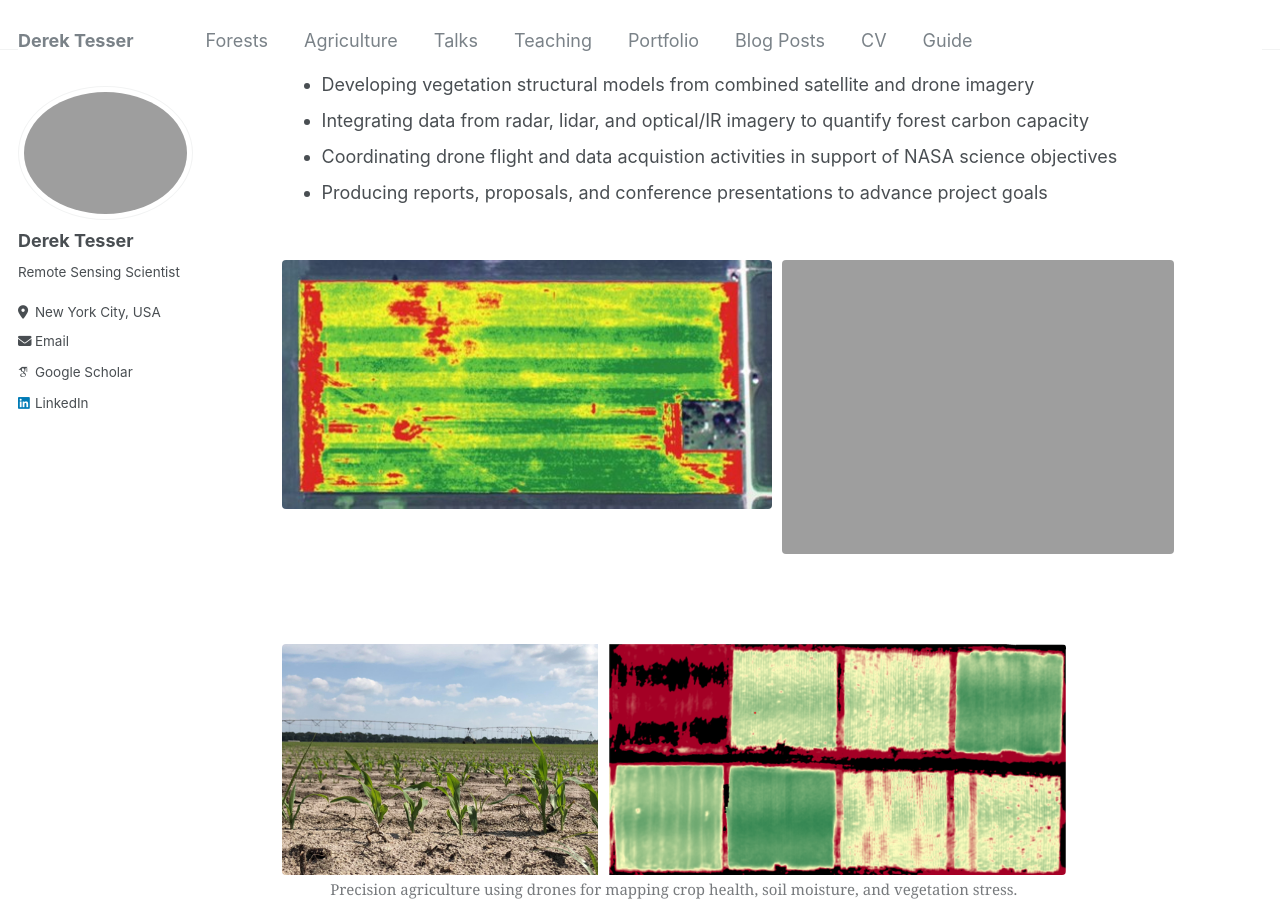
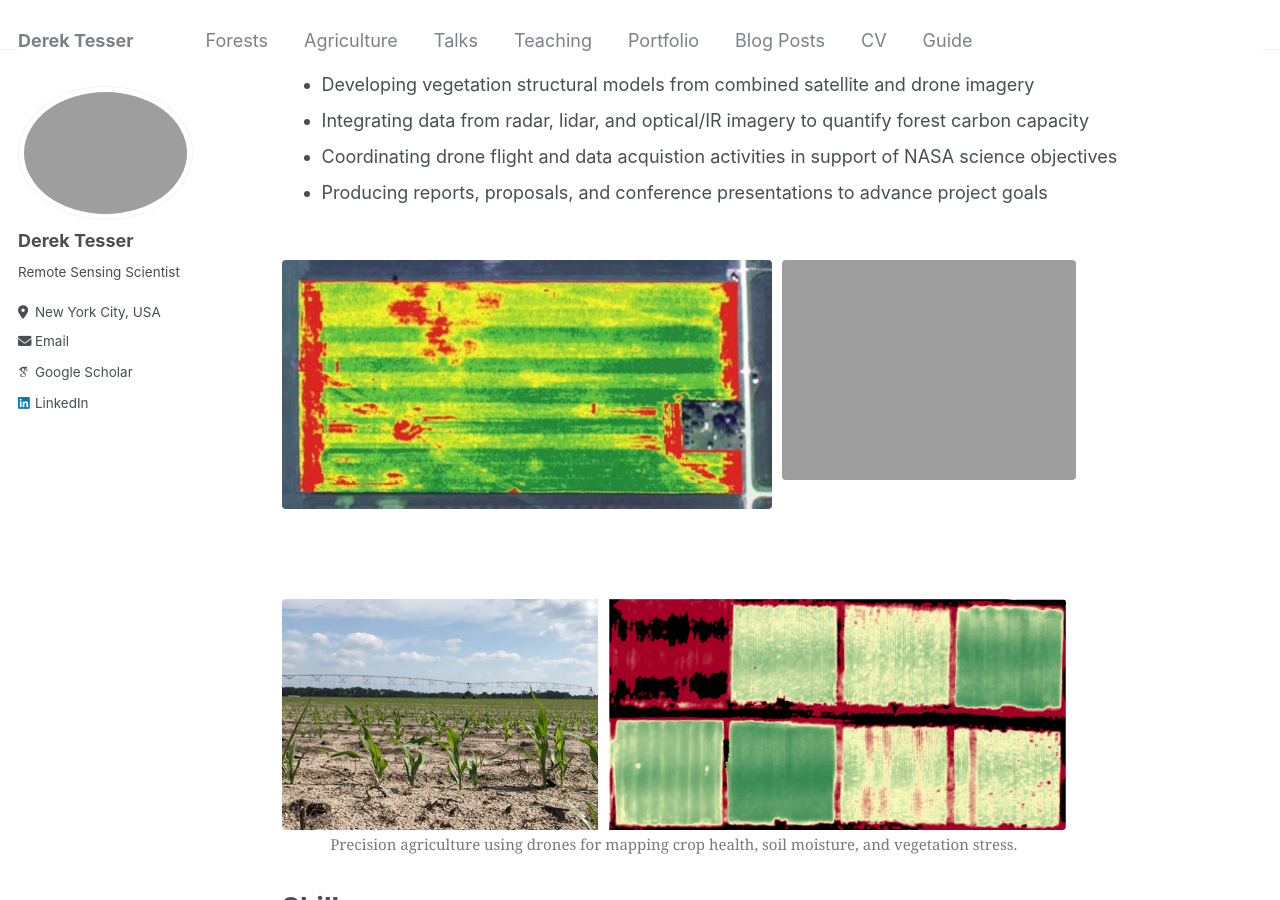
Before and after one commit to dstesser/dstesser.github.io, a Jekyll site: the page built from _pages/agriculture.md, in a window 1280 px wide and 900 px high, scrolled down 914 px. Built offline with Jekyll 4.4.1, drawn with Linux system fonts in a browser that asks for light colours; some web fonts are replaced.

Commit message:
Update agriculture.md

```diff
--- a/_pages/agriculture.md
+++ b/_pages/agriculture.md
@@ -33,7 +33,7 @@ City College of New York<br>
             <img src="https://raw.githubusercontent.com/dstesser/dstesser.github.io/master/images/slantrangegallo.jpg" style="width: 100%;" alt="pindarvineyard">
         </figure>
         <div style="width: 1%;"></div> <!-- Add a spacer -->
-        <figure style="width: 40%;">
+        <figure style="width: 30%;">
             <img src="https://dstesser.github.io/images/gallo_gif_resized2.gif" style="width: 100%;" alt="gallovineyard">
         </figure>
         <figure style="width: 80%;">
```
